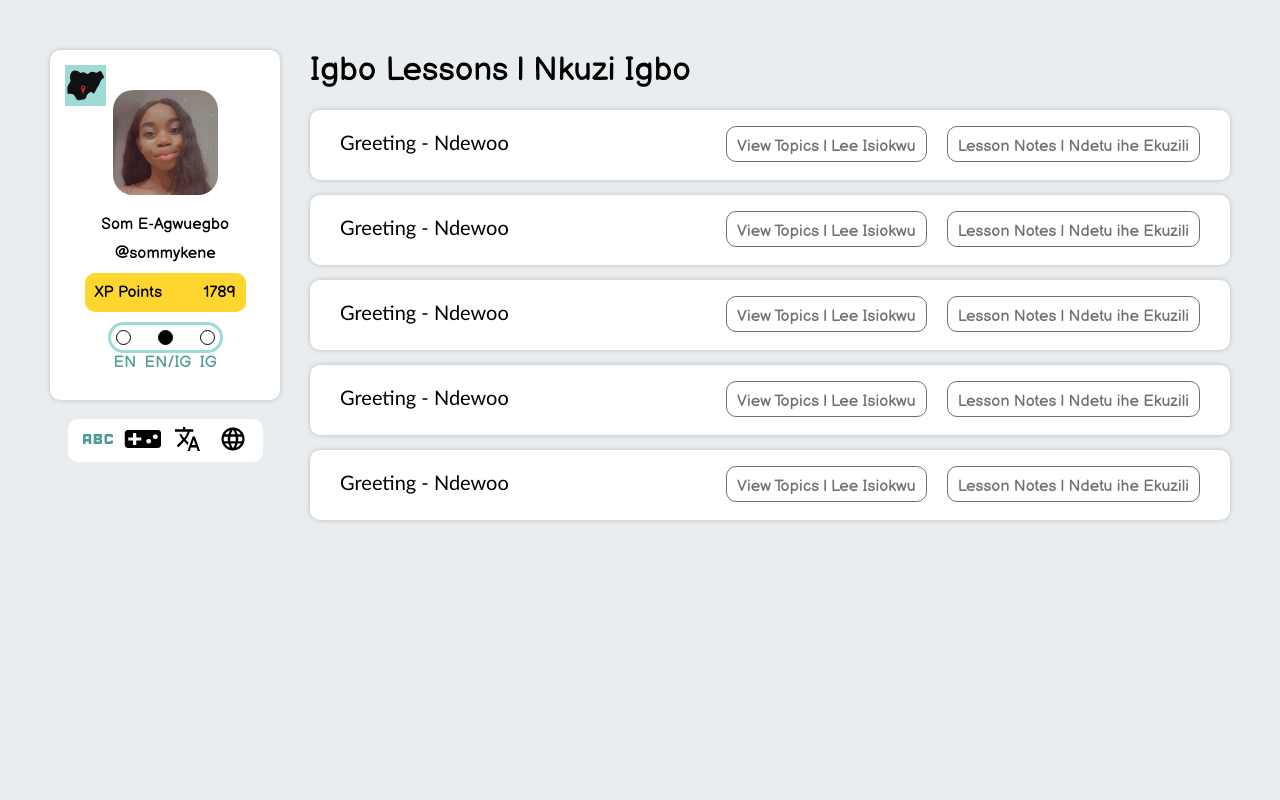
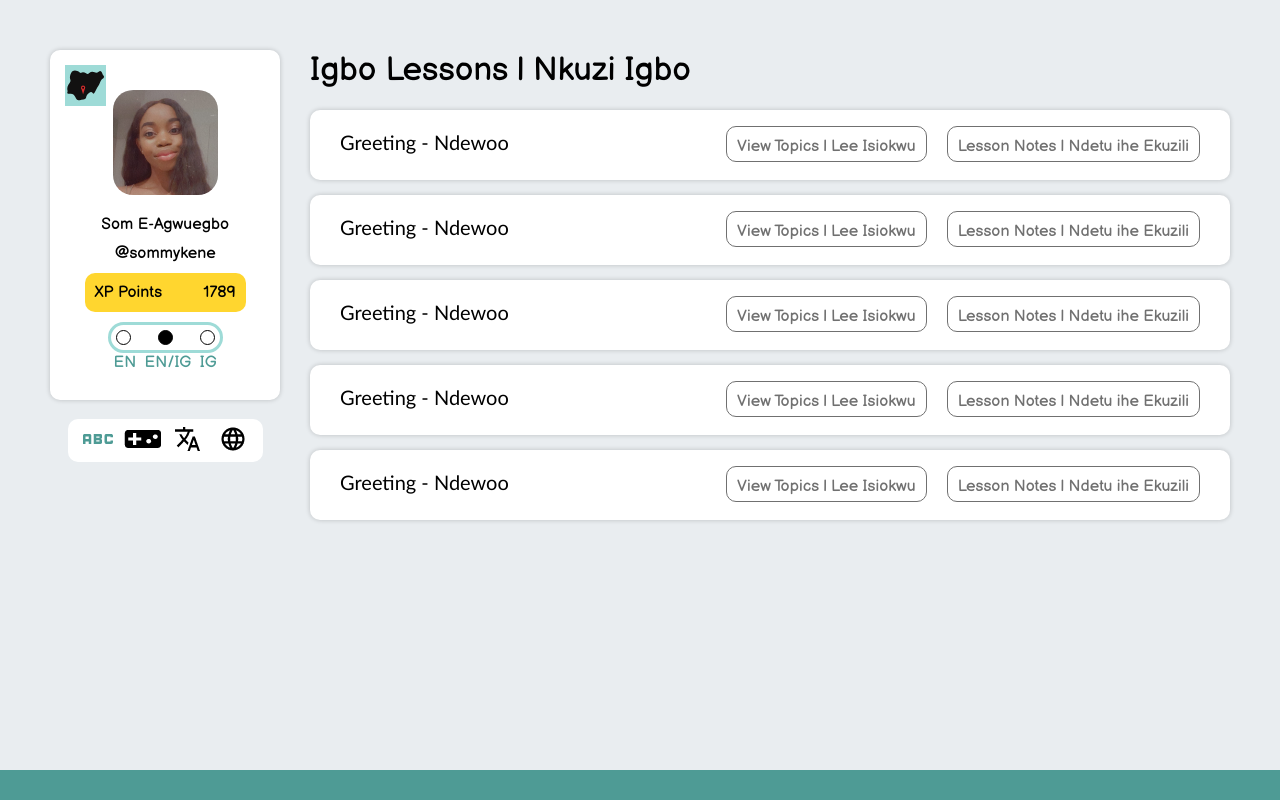
Before and after one commit to sommykene/coc251-project-v3, a React (Create React App) app: page /learn in a window 1280 px wide. Built offline with nearby package versions, Linux system fonts and the light colour scheme.

Commit message:
added bottom colour strip

```diff
--- a/src/screens/culture/CultureHomeScreen.js
+++ b/src/screens/culture/CultureHomeScreen.js
@@ -1,16 +1,18 @@
 import React, { useEffect } from "react";
 import { useTranslation } from "react-i18next";
 import { color } from "../../assets/colors/colors";
-
+import BottomColorStrip from "../../components/BottomColorStrip";
 import Sidebar from "../../components/Sidebar";
 
 function CultureHomeScreen() {
   const { t, i18n } = useTranslation("common");
+  const page = "culture";
 
   return (
     <div style={{ display: "flex", gap: "30px" }}>
       <div style={{ flex: 1 }}>
-        <Sidebar page="culture" />
+        <Sidebar page={page} />
+        <BottomColorStrip page={page} />
       </div>
 
       {/* MAIN BODY */}
--- a/src/screens/learn/LearnHomeScreen.js
+++ b/src/screens/learn/LearnHomeScreen.js
@@ -6,14 +6,16 @@ import ProfileCard from "../../components/ProfileCard";
 import Sidebar from "../../components/Sidebar";
 import { Spacer } from "../../components/utils";
 import LessonCard from "./components/LessonCard";
+import BottomColorStrip from "../../components/BottomColorStrip";
 
 function LearnHomeScreen() {
   const { t, i18n } = useTranslation("common");
+  const page = "learn";
 
   return (
     <div style={{ display: "flex", gap: "30px" }}>
       <div style={{ flex: 1 }}>
-        <Sidebar page="learn" />
+        <Sidebar page={page} />
         <Spacer height="20px" />
         <div
           style={{
@@ -32,6 +34,7 @@ function LearnHomeScreen() {
           <Spacer height="20px" />
           <span style={{ fontSize: "20px" }}>Beginner</span>
         </div>
+        <BottomColorStrip page={page} />
       </div>
 
       {/* MAIN BODY */}
--- a/src/screens/practice/PracticeHomeScreen.js
+++ b/src/screens/practice/PracticeHomeScreen.js
@@ -2,14 +2,17 @@ import React, { useEffect } from "react";
 import { useTranslation } from "react-i18next";
 import { color } from "../../assets/colors/colors";
 import Sidebar from "../../components/Sidebar";
+import BottomColorStrip from "../../components/BottomColorStrip";
 
 function PracticeHomeScreen() {
   const { t, i18n } = useTranslation("common");
+  const page = "practice";
 
   return (
     <div style={{ display: "flex", gap: "30px" }}>
       <div style={{ flex: 1 }}>
-        <Sidebar page="practice" />
+        <Sidebar page={page} />
+        <BottomColorStrip page={page} />
       </div>
 
       {/* MAIN BODY */}
--- a/src/screens/vocab/VocabHomeScreen.js
+++ b/src/screens/vocab/VocabHomeScreen.js
@@ -2,14 +2,17 @@ import React, { useEffect } from "react";
 import { useTranslation } from "react-i18next";
 import { color } from "../../assets/colors/colors";
 import Sidebar from "../../components/Sidebar";
+import BottomColorStrip from "../../components/BottomColorStrip";
 
 function VocabHomeScreen() {
   const { t, i18n } = useTranslation("common");
+  const page = "vocab";
 
   return (
     <div style={{ display: "flex", gap: "30px" }}>
       <div style={{ flex: 1 }}>
-        <Sidebar page="vocab" />
+        <Sidebar page={page} />
+        <BottomColorStrip page={page} />
       </div>
 
       {/* MAIN BODY */}
```
